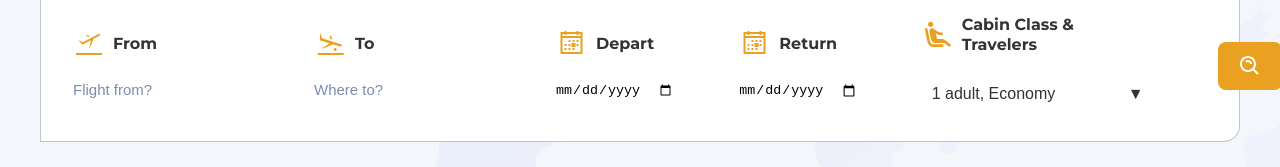
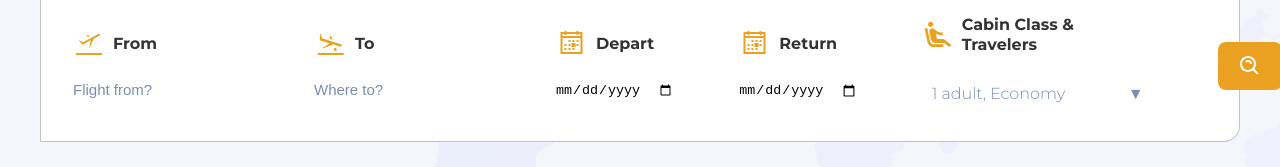
Before and after one commit to Youssef-AbuTaleb/goose-flight-nuxt, a Nuxt app: page / in a window 1280 px wide. Shown: the part 562-729 px from the top of the page. Built offline with nearby package versions, Linux system fonts and the light colour scheme; a web font is replaced by a local one.

Commit message:
remove sass warning by install sass version 1.35.1, update some styling for dropdown

```diff
--- a/assets/styles/abstracts/_variables.scss
+++ b/assets/styles/abstracts/_variables.scss
@@ -18,3 +18,5 @@ $color-grey-4: #333;
 $color-grey-5: #06162d40;
 
 $color-black: #000;
+
+$color-shadow: #88909917;
--- a/assets/styles/components/_custom-dropdown.scss
+++ b/assets/styles/components/_custom-dropdown.scss
@@ -1,12 +1,12 @@
 .custom-dropdown {
   position: relative;
   width: 232px;
-  font-family: Arial, sans-serif;
+  font-weight: 300;
+  color: $color-secondary;
 }
 
 .selected-option {
   padding: 10px;
-  /* border: 1px solid #ccc; */
   border-radius: 8px;
   cursor: pointer;
   display: flex;
@@ -28,8 +28,6 @@
   left: 0;
   right: 0;
   background-color: white;
-  /* border: 1px solid #ccc; */
-  /* border-top: none; */
   border-radius: 8px;
   list-style-type: none;
   padding: 0;
@@ -37,16 +35,17 @@
   max-height: 200px;
   overflow-y: auto;
   z-index: 1;
+  box-shadow: 0px 4px 6px -2px $color-shadow;
 }
 
 .options-list li {
   padding: 10px;
   cursor: pointer;
-  border-top: 1px solid #88909917;
+  border-top: 1px solid $color-shadow;
 }
 
 .options-list li:hover {
-  background-color: #f0f0f0;
+  background-color: $color-grey-1;
 }
 
 .options-list li.selected {
--- a/package.json
+++ b/package.json
@@ -15,7 +15,7 @@
     "vue-router": "latest"
   },
   "devDependencies": {
-    "sass": "^1.80.2",
+    "sass": "^1.35.1",
     "sass-loader": "^16.0.2"
   }
 }
```
Also changed, not shown: 1 other file (tests, documents, lock files or other folders).
